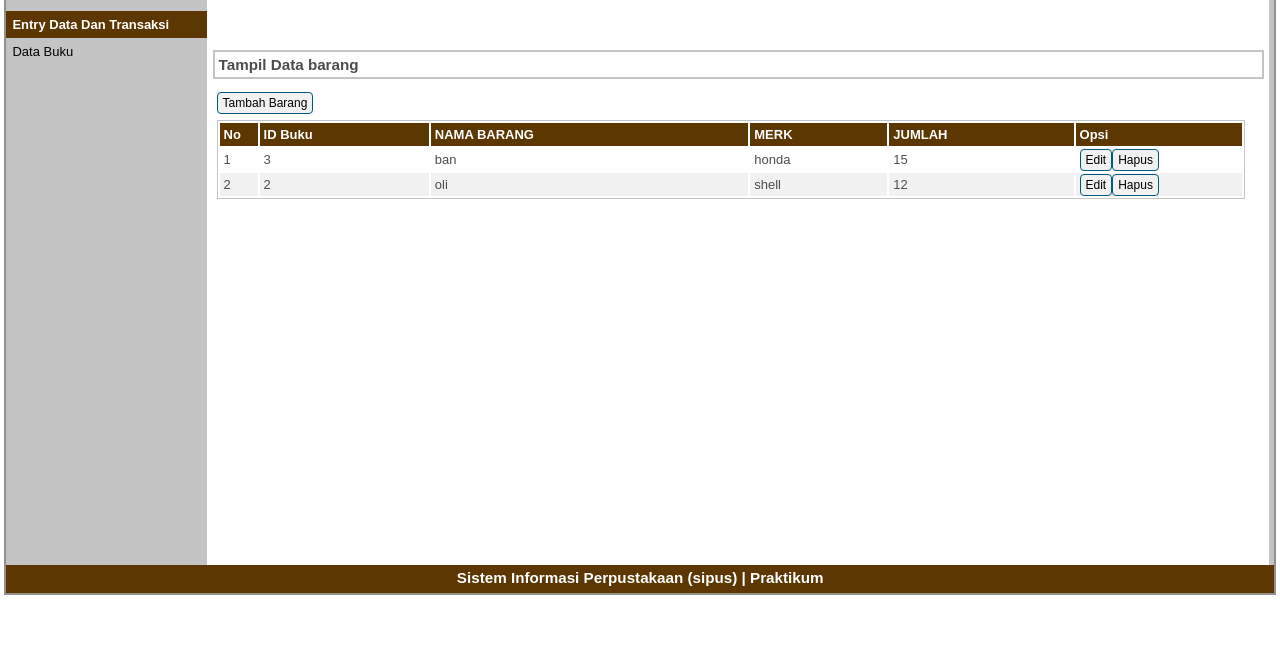
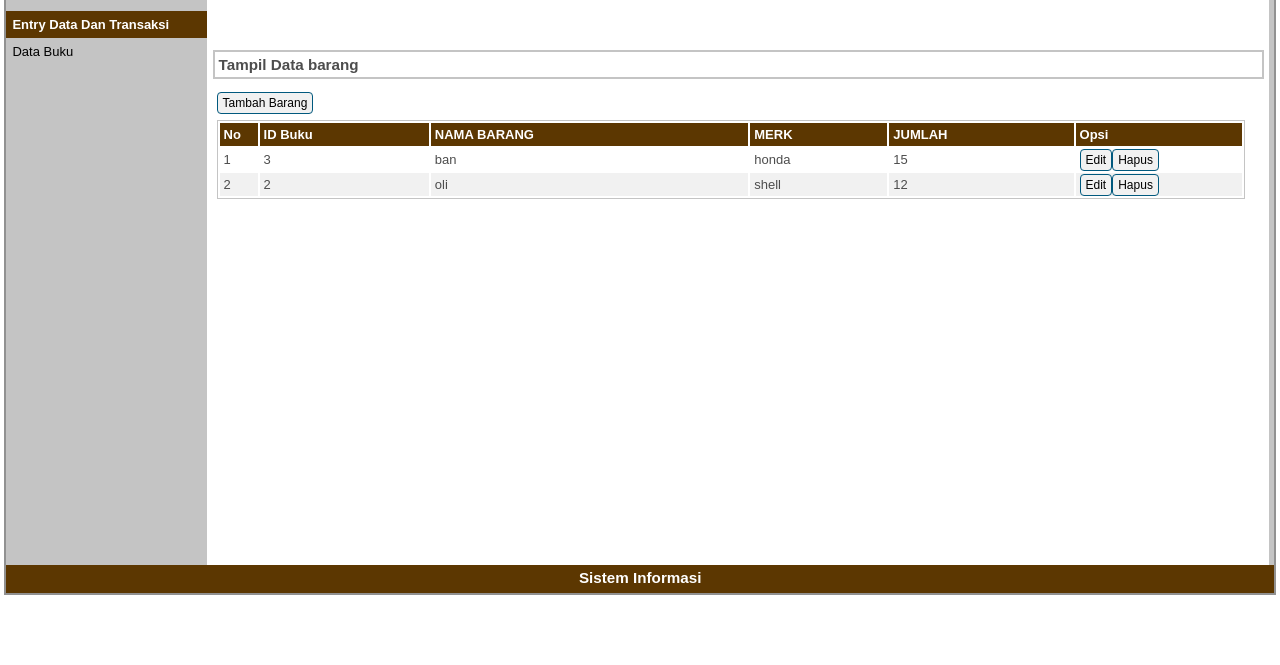
Before and after one commit to hilmybahij/VSGA, a PHP site: page /backend/back.php in a window 1280 px wide. Shown: the part 135-800 px from the top of the page. Run offline with PHP 8.4, Linux system fonts and the light colour scheme; data comes from the database, SQL or seed files in the repository; grey boxes are pictures that could not be loaded.

Commit message:
Update back.php

```diff
--- a/backend/back.php
+++ b/backend/back.php
@@ -87,7 +87,7 @@ $tgl=date('Y-m-d');
 			</table>
 		</div>
 		</div>
-		<div id="footer"><h3>Sistem Informasi Perpustakaan (sipus) | Praktikum </h3></div>
+		<div id="footer"><h3>Sistem Informasi </h3></div>
 	</div>
 </body>
 </html>
```
